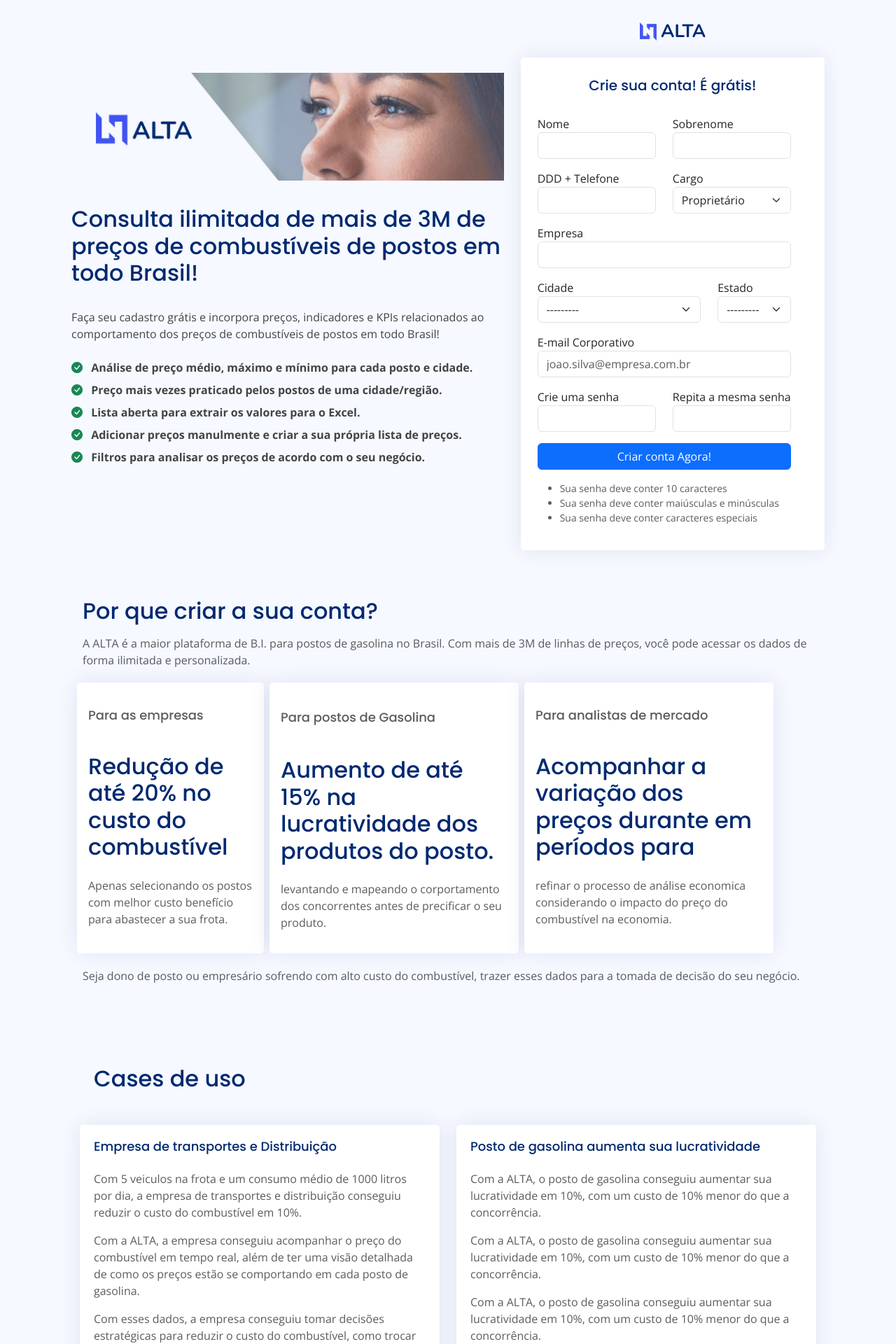
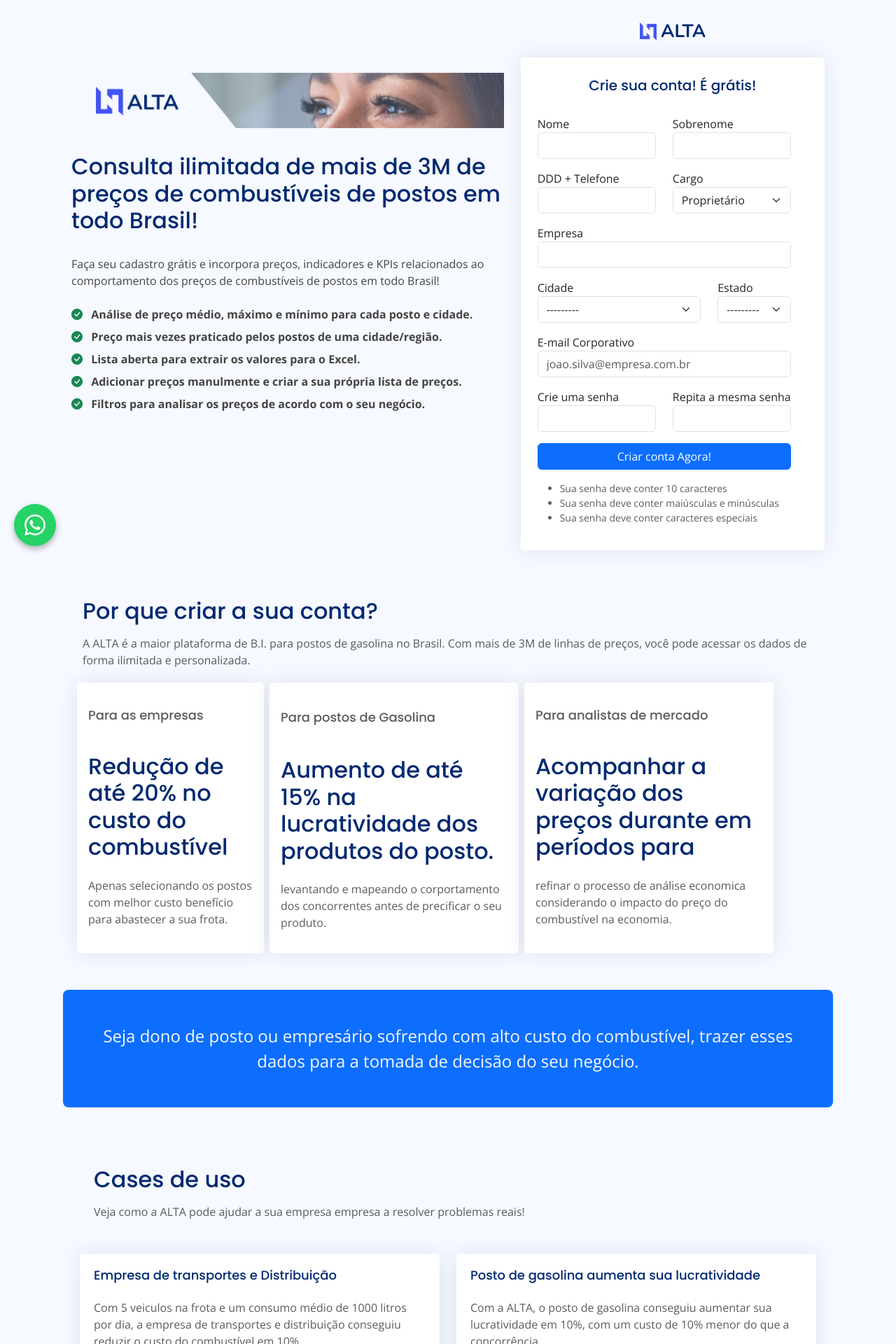
Before and after one commit to ricardopasqualino/alta_env, a Django app: page /criar-conta/ in a window 1280 px wide. Shown: the top 1920 px of the page at 70% size. Run offline with Django 5.2, Linux system fonts and the light colour scheme; data that the repository does not hold is empty; some libraries are stand-ins or nearby versions.

Commit message:
ajusta página de registro

```diff
--- a/templates/p_register.html
+++ b/templates/p_register.html
@@ -411,13 +411,13 @@
             </p>
           </div>
 
-          <div class="col-3 card p-3 m-1">
+          <div class="col-lg-3 col-md-3 col-sm-12 card p-3 m-1">
             <h1 class="card-title text-muted">Para as empresas</h1>
             <h1 class="card-title fs-2">Redução de até 20% no custo do combustível</h1>
             <p class="text-muted">Apenas selecionando os postos com melhor custo benefício para abastecer a sua frota.</p>
           </div>
 
-          <div class="col-4 card p-3 m-1">
+          <div class="col-lg-4 col-md-4 col-sm-12 card p-3 m-1">
             <p class="card-title text-muted">Para postos de Gasolina</h1>
             <h1 class="card-title fs-2">Aumento de até 15% na lucratividade dos produtos do posto.</h1>
             <p class="text-muted">
@@ -426,26 +426,32 @@
             </p>
           </div>
 
-          <div class="col-4 card p-3 m-1">
+          <div class="col-lg-4 col-md-4 col-sm-12 card p-3 m-1">
             <h1 class="card-title text-muted">Para analistas de mercado</h1>
             <h1 class="card-title fs-2">Acompanhar a variação dos preços durante em períodos para</h1>
             <p class="text-muted">refinar o processo de análise economica considerando
               o impacto do preço do combustível na economia.</p>
           </div>
+        </div>
 
-          <p class="text-muted mt-3">
+        <div class="row mt-3 p-3 m-3 bg-primary rounded-3">
+          <div class="col-lg-12 col-md-12 col-sm-12">
+          <p class="text-light text-center mt-3 fs-4 p-3">
             Seja dono de posto ou empresário sofrendo com alto custo do combustível,
             trazer esses dados para a tomada de decisão do seu negócio.
           </p>
-
+          </div>
         </div>
 
         <!-- Cases de uso -->
         <div class="row mt-3">
           <div class="col-12 p-3 m-3">
             <h1 class="card-title fs-2">Cases de uso</h1>
+            <p class="text-muted">
+              Veja como a ALTA pode ajudar a sua empresa empresa a resolver problemas reais!
+            </p>
           </div>
-          <div class="col-6">
+          <div class="col-lg-6 col-md-6 col-sm-12">
             <div class="card">
               <div class="card-body">
                 <h5 class="card-title">Empresa de transportes e Distribuição</h5>
@@ -461,7 +467,7 @@
               </div>
             </div>
           </div>
-          <div class="col-6">
+          <div class="col-lg-6 col-md-6 col-sm-12">
             <div class="card">
               <div class="card-body">
                 <h5 class="card-title">Posto de gasolina aumenta sua lucratividade</h5>
@@ -478,28 +484,20 @@
 
         <!-- Quem somos? -->
         <div class="row mt-3">
-          <div class="col-12 p-3 m-3">
+          <div class="col-lg-6 col-md-6 col-sm-12 p-3 m-3">
             <h1 class="card-title fs-2">Quem somos?</h1>
             <p class="text-muted">
-              A ALTA é uma empresa que oferece uma plataforma de análise de dados para postos de gasolina.
-              Com mais de 3M de linhas de preços, a ALTA é a maior plataforma de B.I. para postos de gasolina no Brasil.
+              A ALTA é uma empresa de tecnologia e inovação que oferece a maior plataforma de análise do
+              comportamento de preços do combustíveis no Brasil. São mais de 3M de preços registrados e uso
+              ilimitado para empresas identificar oportunidades para crescer seu negócio.
               <ul>
-                <li>
-                  <strong>Mais de 15 anos de atuação no mercado de Tecnologia</strong>
-                  <p class="text-muted">
-                    A ALTA é uma empresa que oferece uma plataforma de análise de dados para postos de gasolina.
-                    Com mais de 3M de linhas de preços, a ALTA é a maior plataforma de B.I. para postos de gasolina no Brasil.
-                  </p>
-                </li>
-                <li>
-                  <strong>Mais de 150 empresas atentidas na gestão de postos de gasolina</strong>
-                  <p class="text-muted">
-                    A ALTA é uma empresa que oferece uma plataforma de análise de dados para postos de gasolina.
-                    Com mais de 150 empresas atentidas na gestão de postos de gasolina, a ALTA é a maior plataforma de B.I. para postos de gasolina no Brasil.
-                  </p>
-                </li>
+                <li>Mais de 15 anos de atuação no mercado de Tecnologia</li>
+                <li>Mais de 150 empresas atentidas na gestão de postos de gasolina</li>
               </ul>
             </p>
+          </div>
+          <div class="col-lg-6 col-md-6 col-sm-12 p-3 m-3">
+            <img src="{% static 'assets/img/quem-somos.jpg' %}" class="img-fluid" alt="Quem somos?">
           </div>
         </div>
 
@@ -543,6 +541,8 @@
     </div>
   </section>
 
+
+
     </div>
   </main><!-- End #main -->
 
@@ -561,6 +561,49 @@
   <!-- Template Main JS File -->
   <script src="{% static 'assets/js/main.js' %}"></script>
 
+  <!-- WhatsApp Fixed Button -->
+  <a href="https://wa.me/5511919598665" target="_blank" class="whatsapp-fixed">
+    <i class="bi bi-whatsapp"></i>
+  </a>
+
+  <style>
+    .whatsapp-fixed {
+      position: fixed;
+      bottom: 20px;
+      left: 20px;
+      background-color: #25d366;
+      color: white;
+      width: 60px;
+      height: 60px;
+      border-radius: 50%;
+      text-align: center;
+      font-size: 30px;
+      line-height: 60px;
+      z-index: 1000;
+      text-decoration: none;
+      box-shadow: 0 4px 8px rgba(0,0,0,0.3);
+      transition: all 0.3s ease;
+    }
+
+    .whatsapp-fixed:hover {
+      background-color: #128c7e;
+      color: white;
+      transform: scale(1.1);
+      box-shadow: 0 6px 12px rgba(0,0,0,0.4);
+    }
+
+    @media (max-width: 768px) {
+      .whatsapp-fixed {
+        width: 50px;
+        height: 50px;
+        font-size: 25px;
+        line-height: 50px;
+        bottom: 15px;
+        left: 15px;
+      }
+    }
+  </style>
+
 </body>
 
 </html>
```
Also changed, not shown: static/assets/img/quem-somos.jpg (added), static/assets/img/register.jpg, 2 other files.
